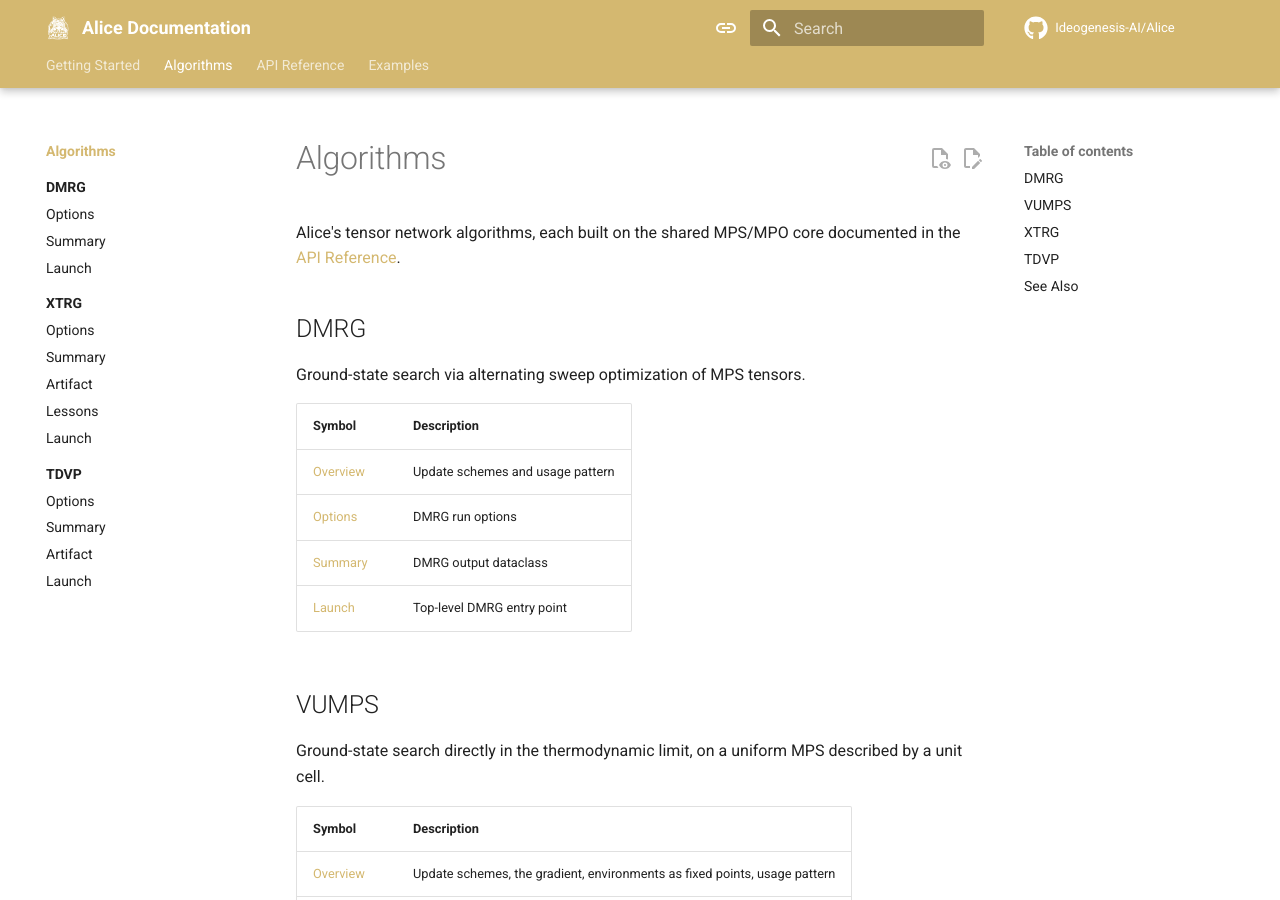
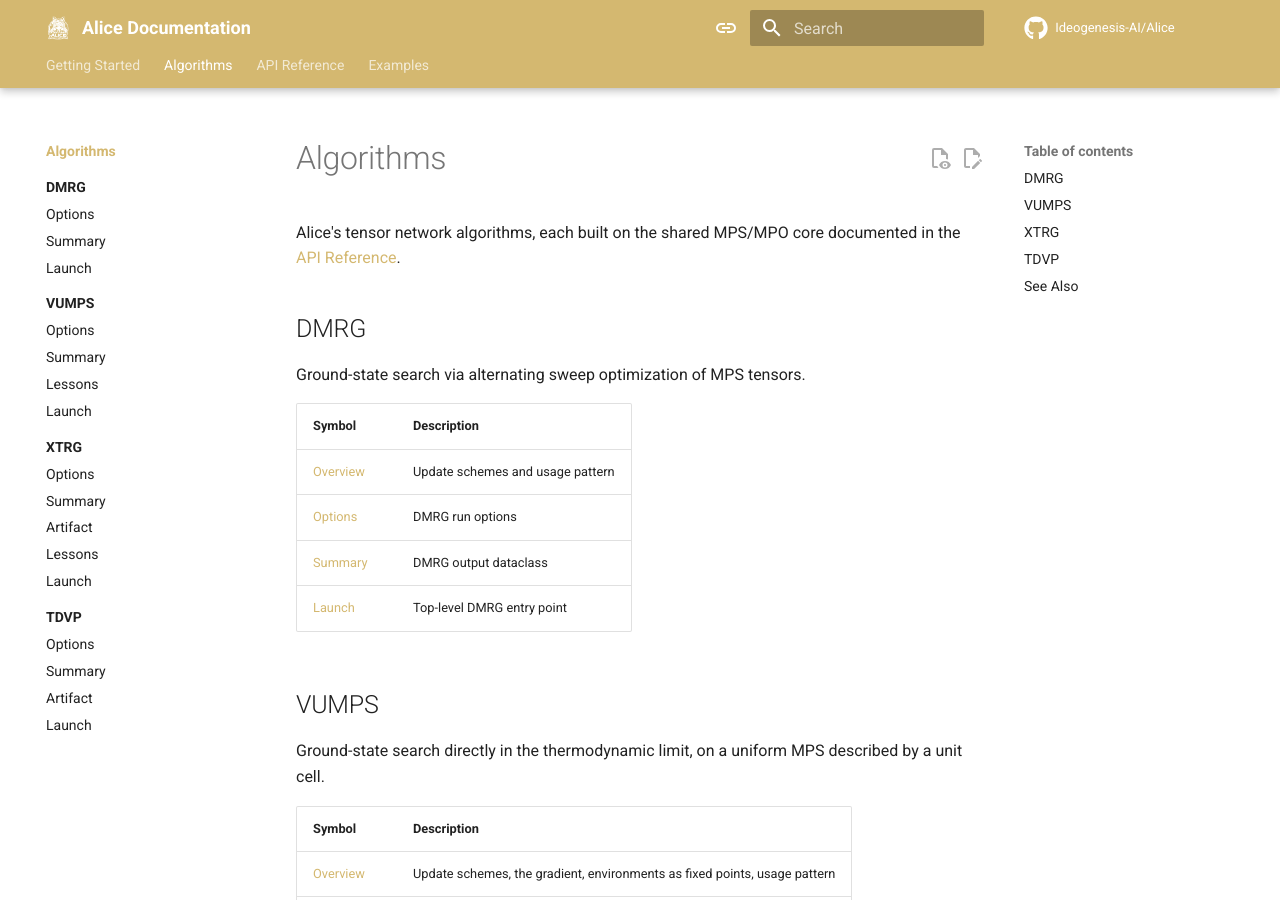
Before and after one commit to Ideogenesis-AI/Alice, an MkDocs documentation site: the page built from docs/algorithms/index.md, in a window 1280 px wide and 900 px high. Built offline with MkDocs 1.6.1 and Material for MkDocs 9.7.7, drawn with Linux system fonts in a browser that asks for light colours; comment, search, counter and statistics services are not loaded; some of the changed lines change nothing that is shown.

Commit message:
Register the new VUMPS documentation in the navigation
The algorithm section, the four example pages, the infinite network and
build_ihamiltonian API pages. The existing initialize entry is relabeled
initialize (finite) now that it sits beside an infinite counterpart.

```diff
--- a/mkdocs.yml
+++ b/mkdocs.yml
@@ -68,6 +68,12 @@ nav:
       - Options: algorithms/dmrg/options.md
       - Summary: algorithms/dmrg/summary.md
       - Launch: algorithms/dmrg/run.md
+    - VUMPS:
+      - Overview: algorithms/vumps/index.md
+      - Options: algorithms/vumps/options.md
+      - Summary: algorithms/vumps/summary.md
+      - Lessons: algorithms/vumps/lessons.md
+      - Launch: algorithms/vumps/run.md
     - XTRG:
       - Overview: algorithms/xtrg/index.md
       - Options: algorithms/xtrg/options.md
@@ -89,8 +95,12 @@ nav:
       - Network: api/network/network.md
       - MPS: api/network/mps.md
       - MPO: api/network/mpo.md
+      - iNetwork: api/network/inetwork.md
+      - iMPS: api/network/imps.md
+      - iMPO: api/network/impo.md
       - NormalMPO: api/network/normal-mpo.md
-      - initialize: api/network/init-mps.md
+      - initialize (finite): api/network/init-mps.md
+      - initialize (infinite): api/network/init-imps.md
       - observe: api/network/observe.md
       - thermal_mpo: api/network/thermal-mpo.md
     - Interaction:
@@ -116,6 +126,7 @@ nav:
     - Hamiltonian:
       - Overview: api/hamiltonian/index.md
       - build_hamiltonian: api/hamiltonian/build-hamiltonian.md
+      - build_ihamiltonian: api/hamiltonian/build-ihamiltonian.md
       - build_heisenberg: api/hamiltonian/build-heisenberg.md
       - build_free_fermion: api/hamiltonian/build-free-fermion.md
       - build_hubbard: api/hamiltonian/build-hubbard.md
@@ -125,6 +136,11 @@ nav:
       - Heisenberg chain: examples/dmrg/heisenberg.md
       - Free fermion: examples/dmrg/free-fermion.md
       - Hubbard model: examples/dmrg/hubbard.md
+    - VUMPS:
+      - Heisenberg chain: examples/vumps/heisenberg.md
+      - Majumdar-Ghosh: examples/vumps/majumdar-ghosh.md
+      - Free fermion: examples/vumps/free-fermion.md
+      - Hubbard model: examples/vumps/hubbard.md
     - XTRG:
       - Free fermion: examples/xtrg/free-fermion.md
       - Hubbard model: examples/xtrg/hubbard.md
```
